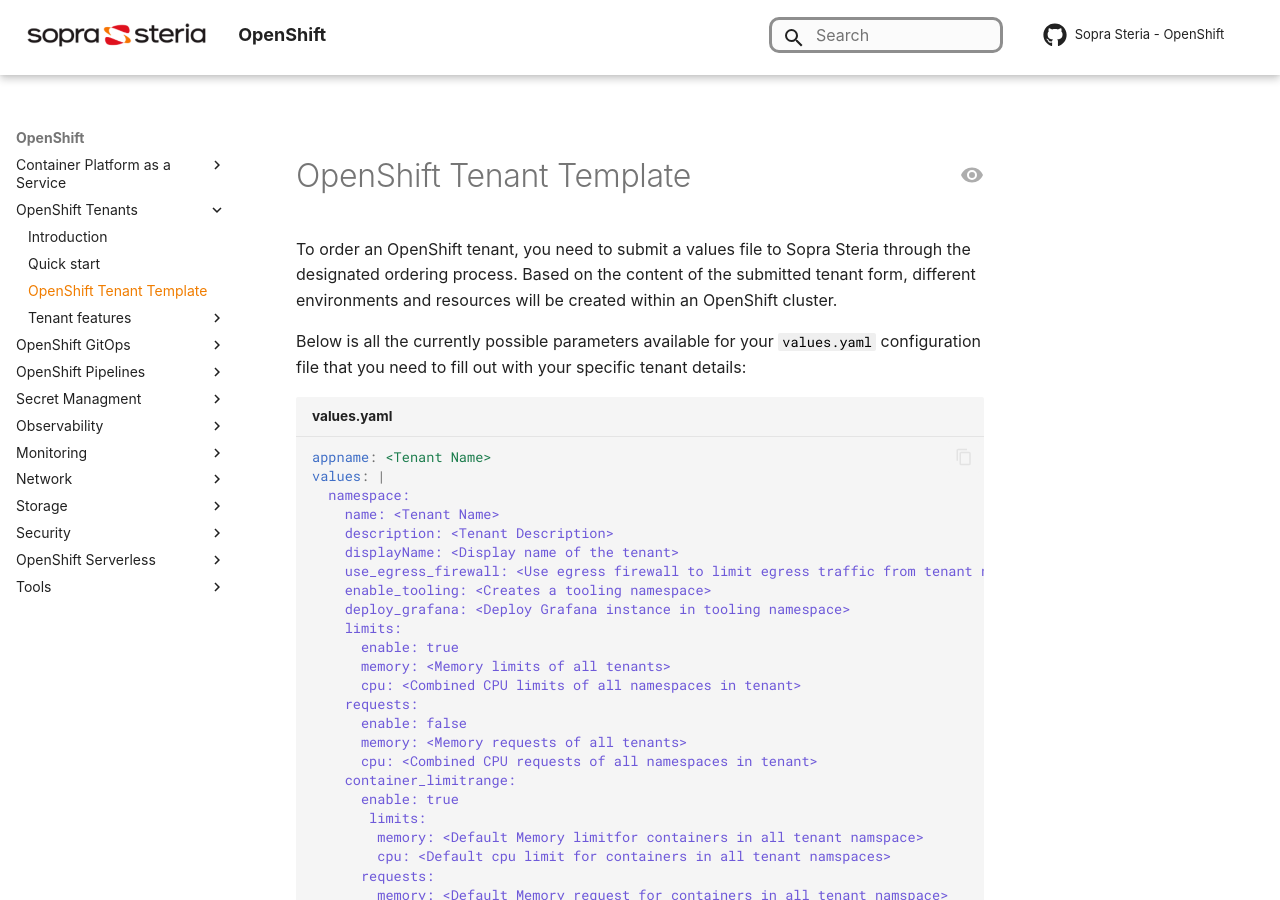
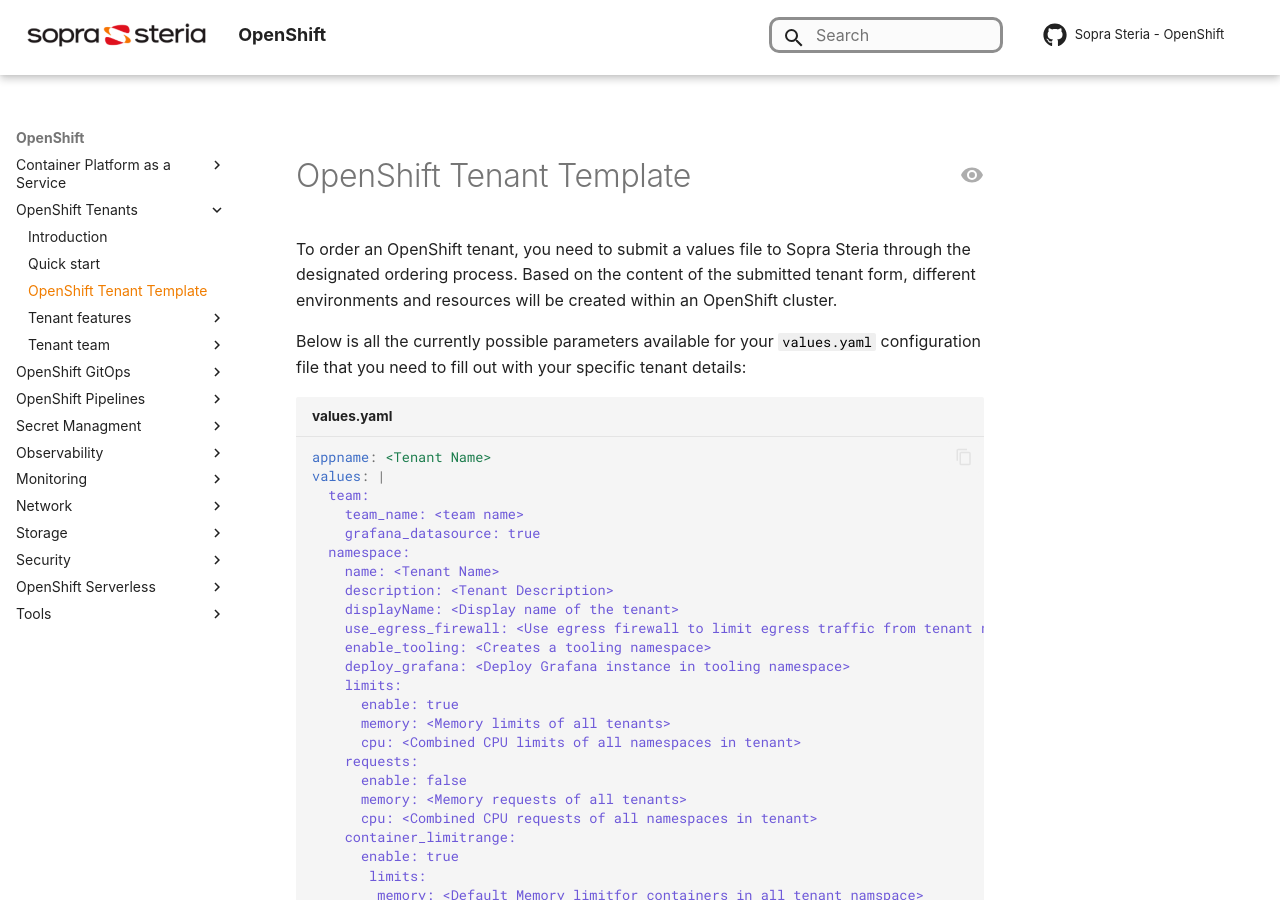
Before and after one commit to Sopra-Steria-Norge-Kubernetes/OpenShift, an MkDocs documentation site: the page built from docs/OpenShift Tenants/OpenShift-tenant-template.md, in a window 1280 px wide and 900 px high. Built offline with MkDocs 1.6.1 and Material for MkDocs 9.7.7, drawn with Linux system fonts in a browser that asks for light colours; some web fonts are replaced; comment, search, counter and statistics services are not loaded.

Commit message:
Updated mkdocs.yml and tenant template

````diff
--- a/docs/OpenShift Tenants/OpenShift-tenant-template.md
+++ b/docs/OpenShift Tenants/OpenShift-tenant-template.md
@@ -15,6 +15,9 @@
 ``` yaml title="values.yaml"
 appname: <Tenant Name>
 values: |
+  team:
+    team_name: <team name>
+    grafana_datasource: true
   namespace:
     name: <Tenant Name>
     description: <Tenant Description>
--- a/mkdocs.yml
+++ b/mkdocs.yml
@@ -31,6 +31,9 @@
       - Backup: OpenShift Tenants/Tenant features/backup.md
       - External Secret: OpenShift Tenants/Tenant features/external-secrets.md
       - Slack Alert Integration: OpenShift Tenants/Tenant features/slack-alert-integration.md
+      - team: OpenShift Tenants/Tenant features/team.md
+    - Tenant team:
+      - Team-introduction: OpenShift Tenants/Tenant team/team-introduction.md
   - OpenShift GitOps:
     - Introduction to GitOps on OpenShift: OpenShift GitOps/Introduction-GitOps.md
     - GitOps Setup: OpenShift GitOps/gitops-setup.md
````
